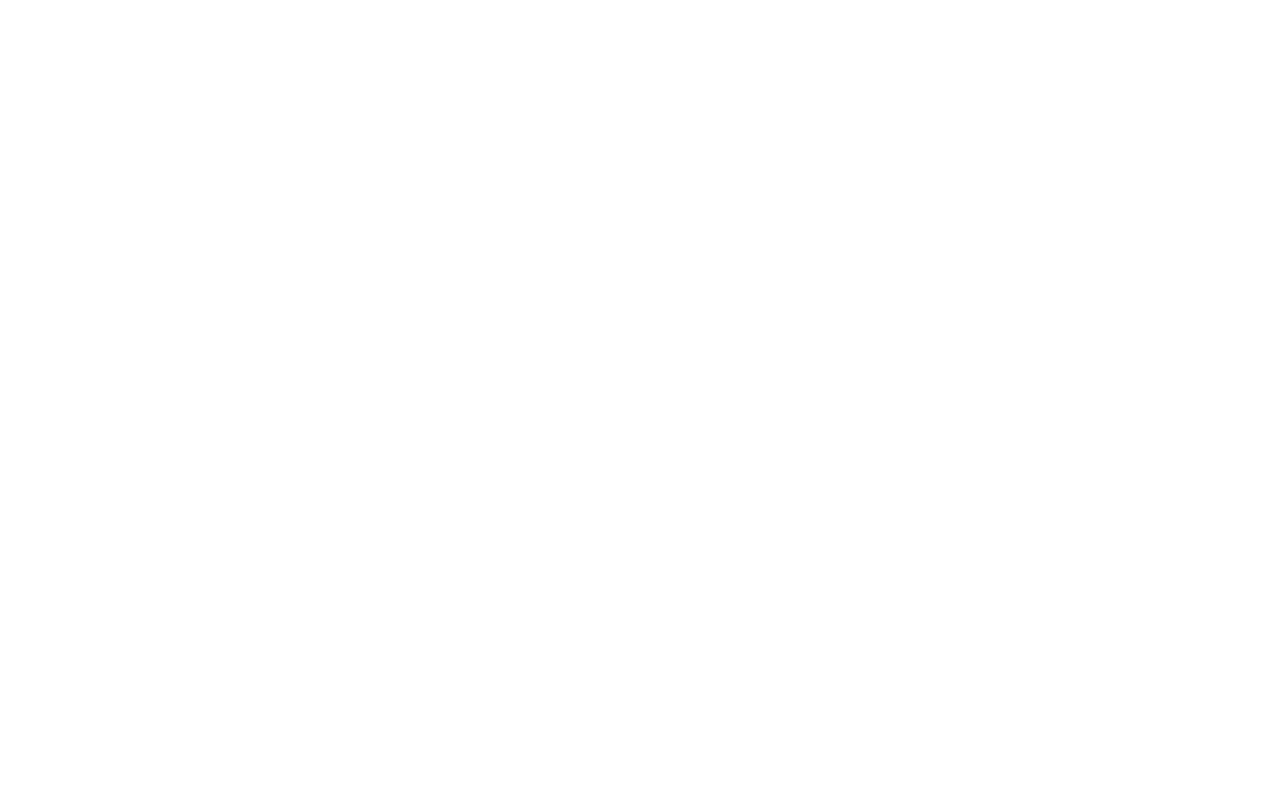
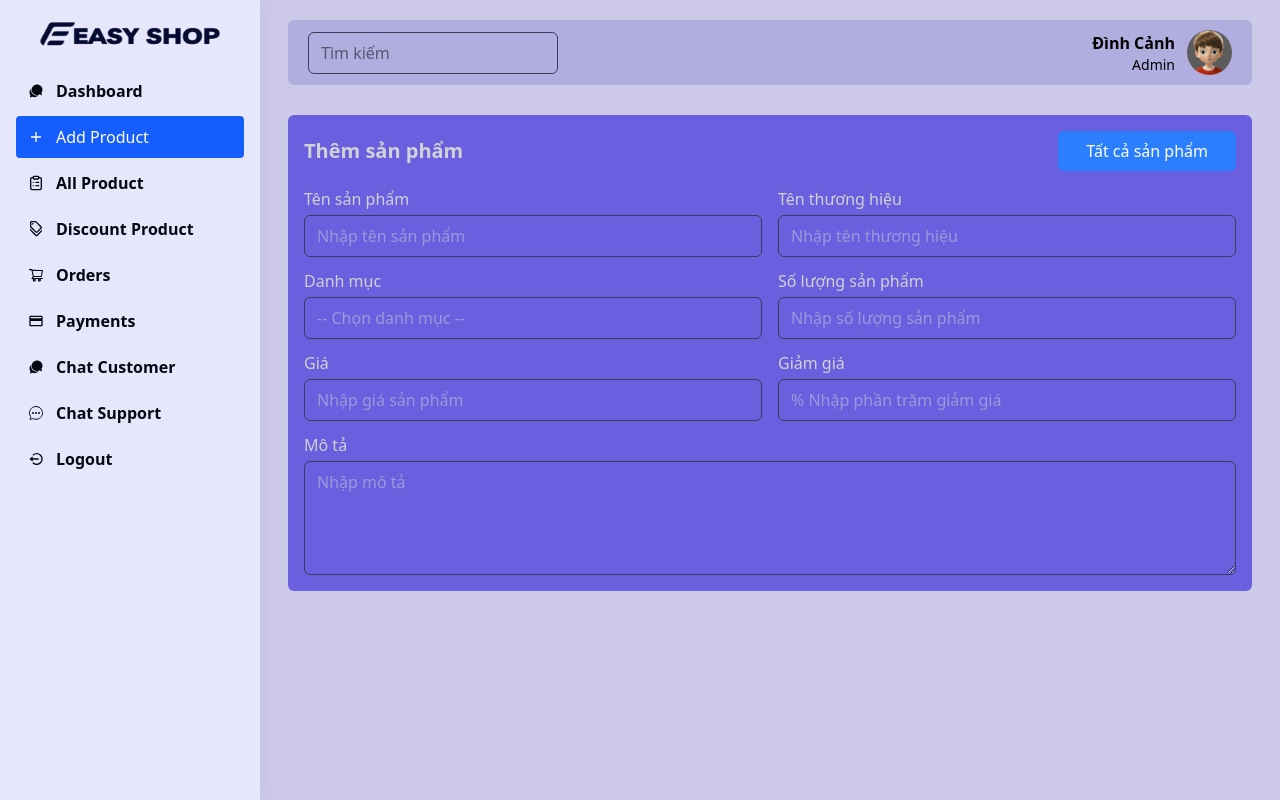
Before and after one commit to Dcanh204/ecommerce-dashboard, a React (Vite) app: page /seller/dashboard/add-product in a window 1280 px wide. Before the commit this address had no page. Built offline with nearby package versions, Linux system fonts and the light colour scheme.

Commit message:
feat: add product page UI

```diff
--- a/src/navigation/allNav.jsx
+++ b/src/navigation/allNav.jsx
@@ -5,6 +5,7 @@ import { MdPayment, MdOutlineDiscount } from "react-icons/md";
 import { FaCodePullRequest } from "react-icons/fa6";
 import { IoIosChatbubbles, IoMdAdd } from "react-icons/io";
 import { LuClipboardList } from "react-icons/lu";
+import { IoChatbubbleEllipsesOutline } from "react-icons/io5";
 export const allNav = [
   {
     id: 1,
@@ -114,7 +115,7 @@ export const allNav = [
   {
     id: 16,
     title: 'Chat Support',
-    icon: <IoIosChatbubbles />,
+    icon: <IoChatbubbleEllipsesOutline />,
     role: 'seller',
     path: '/seller/dashboard/chat-support'
   },
--- /dev/null
+++ b/src/pages/seller/AddProduct.jsx
@@ -0,0 +1,132 @@
+import React, { useState } from 'react';
+import { Link } from 'react-router-dom';
+
+const AddProduct = () => {
+  const categories = [
+    {
+      id: 1,
+      name: "Điện thoại"
+    },
+    {
+      id: 2,
+      name: "Máy tính"
+    },
+    {
+      id: 3,
+      name: 'Đồng hồ'
+    },
+    {
+      id: 4,
+      name: 'Tivi'
+    },
+
+  ]
+  const [cateShow, setCateShow] = useState(false);
+  const [category, setCategory] = useState('');
+  const [searchValue, setSearchValue] = useState('');
+  const [allCategory, setAllCategory] = useState(categories);
+  const [state, setState] = useState({
+    name: "",
+    brand: "",
+    price: "",
+    discount: "",
+    description: "",
+    stock: ""
+  })
+  // lọc bỏ dấu
+  const removeAccents = (str) => str.normalize("NFD").replace(/[\u0300-\u036f]/g, "");
+  const categorySearch = (e) => {
+    const { value } = e.target;
+    setSearchValue(value);
+    if (value) {
+      const srcValue = categories.filter(c =>
+        removeAccents(c.name.toLowerCase()).includes(removeAccents(value.toLowerCase()))
+      );
+      setAllCategory(srcValue)
+    } else {
+      setAllCategory(categories)
+    }
+  }
+
+  const inputHandle = (e) => {
+    const { name, value } = e.target;
+    setState({
+      ...state,
+      [name]: value
+    })
+  }
+  console.log(state)
+  return (
+    <div className='px-2 lg:px-7 py-5'>
+      <div className='w-full p-4 bg-[#6a5fdf] rounded-md'>
+        <div className='flex justify-between items-center pb-4'>
+          <h2 className='font-semibold text-[#d0d2d6] text-xl'>Thêm sản phẩm</h2>
+          <Link className='bg-blue-500 shadow-blue-500/50 hover:shadow-lg rounded-md text-white px-7 py-2'>Tất cả sản phẩm</Link>
+        </div>
+
+        <div>
+          <form>
+            <div className='w-full flex flex-col md:flex-row gap-4 text-[#d0d2d6] mb-3'>
+              <div className='flex flex-col w-full gap-1'>
+                <label htmlFor="name">Tên sản phẩm</label>
+                <input onChange={inputHandle} value={state.name} className='px-3 py-2 border border-slate-700 rounded-md outline-none focus:border-indigo-400 bg-transparent' type="text" name='name' id='name' placeholder='Nhập tên sản phẩm' />
+              </div>
+              <div className='flex flex-col w-full gap-1'>
+                <label htmlFor="brand">Tên thương hiệu</label>
+                <input onChange={inputHandle} value={state.brand} className='px-3 py-2 border border-slate-700 rounded-md outline-none focus:border-indigo-400 bg-transparent' type="text" name='brand' id='brand' placeholder='Nhập tên thương hiệu' />
+              </div>
+            </div>
+
+            <div className='w-full flex flex-col md:flex-row gap-4 text-[#d0d2d6] mb-3'>
+              <div className='flex flex-col w-full gap-1 relative'>
+                <label htmlFor="category">Danh mục</label>
+                <input onClick={() => setCateShow(!cateShow)} value={category} readOnly className='px-3 py-2 border border-slate-700 rounded-md outline-none focus:border-indigo-400 bg-transparent' type="text" name='category' id='category' placeholder='-- Chọn danh mục --' />
+                <div className={`absolute z-20 top-[101%] w-full bg-[#475569] transition-all ${cateShow ? 'scale-100' : 'scale-0'} duration-300 over`}>
+                  <div className='w-full px-4 py-2'>
+                    <input onChange={categorySearch} className='w-full px-3 py-1 focus:border-indigo-500 outline-none bg-transparent  border border-slate-700 rounded-md text-[#d0d2d6]' type="text" placeholder='Tìm kiếm' />
+                  </div>
+                  <div className='flex flex-col justify-start items-start h-[170px] overflow-y-auto'>
+                    {
+                      allCategory.map((item, index) => <span className={`px-4 py-2 hover:bg-indigo-500 hover:text-white w-full cursor-pointer`} onClick={() => {
+                        setCateShow(false)
+                        setCategory(item.name)
+                        setSearchValue('')
+                        setAllCategory(categories)
+                      }}>
+                        {item.name}
+                      </span>)
+                    }
+                  </div>
+
+                </div>
+              </div>
+              <div className='flex flex-col w-full gap-1'>
+                <label htmlFor="stock">Số lượng sản phẩm</label>
+                <input onChange={inputHandle} value={state.stock} className='px-3 py-2 border border-slate-700 rounded-md outline-none focus:border-indigo-400 bg-transparent' type="text" name='stock' id='stock' placeholder='Nhập số lượng sản phẩm' />
+              </div>
+            </div>
+
+            <div className='w-full flex flex-col md:flex-row gap-4 text-[#d0d2d6] mb-3'>
+              <div className='flex flex-col w-full gap-1'>
+                <label htmlFor="price">Giá</label>
+                <input onChange={inputHandle} value={state.price} className='px-3 py-2 border border-slate-700 rounded-md outline-none focus:border-indigo-400 bg-transparent' type="number" name='price' id='price' placeholder='Nhập giá sản phẩm' />
+              </div>
+              <div className='flex flex-col w-full gap-1'>
+                <label htmlFor="discount">Giảm giá</label>
+                <input onChange={inputHandle} value={state.discount} className='px-3 py-2 border border-slate-700 rounded-md outline-none focus:border-indigo-400 bg-transparent' type="number" name='discount' id='discount' placeholder='% Nhập phần trăm giảm giá' />
+              </div>
+            </div>
+
+            <div className='flex flex-col w-full gap-1 text-[#d0d2d6]'>
+              <label htmlFor="description">Mô tả</label>
+              <textarea onChange={inputHandle} value={state.description} className='px-3 py-2 border border-slate-700 rounded-md outline-none focus:border-indigo-400 bg-transparent' type="type" name='description' id='description' placeholder='Nhập mô tả' cols={10} rows={4} />
+            </div>
+
+          </form>
+        </div>
+      </div>
+    </div>
+  );
+};
+
+export default AddProduct;
--- a/src/router/routes/sellerRoutes.jsx
+++ b/src/router/routes/sellerRoutes.jsx
@@ -1,6 +1,7 @@
 import { lazy } from "react";
 const Home = lazy(() => import('../../pages/Home.jsx'))
 const SellerDashboard = lazy(() => import('../../pages/seller/SellerDashboard.jsx'))
+const AddProduct = lazy(() => import('../../pages/seller/AddProduct.jsx'))
 export const sellerRoutes = [
   {
     path: '/',
@@ -10,6 +11,11 @@ export const sellerRoutes = [
   {
     path: '/seller/dashboard',
     element: <SellerDashboard />,
-    ability: ['admin', 'seller']
+    ability: ['seller']
+  },
+  {
+    path: '/seller/dashboard/add-product',
+    element: <AddProduct />,
+    ability: ['seller']
   }
 ]
```
